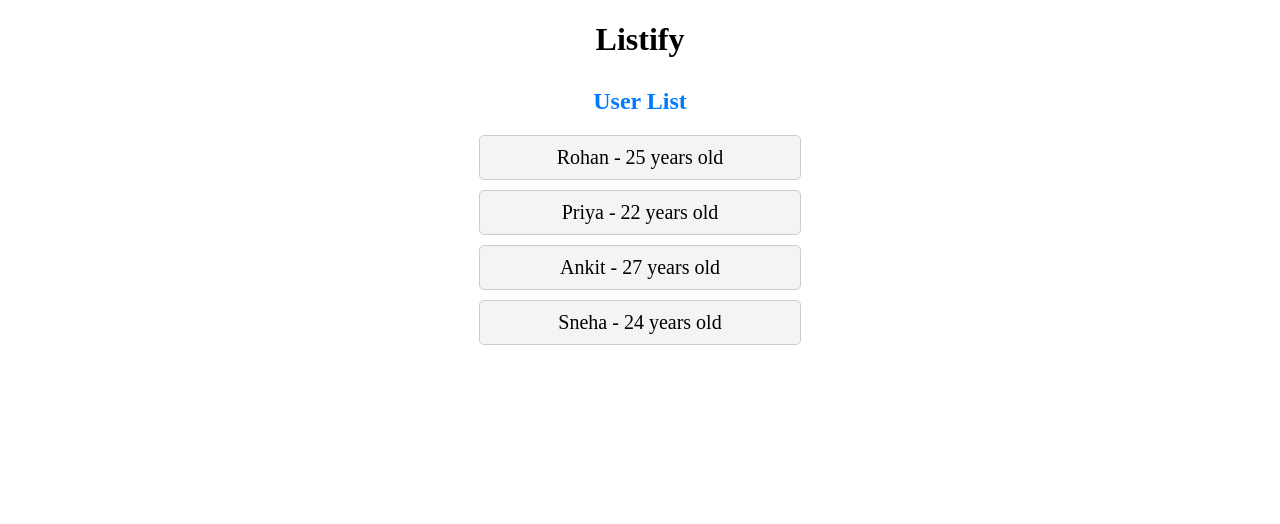
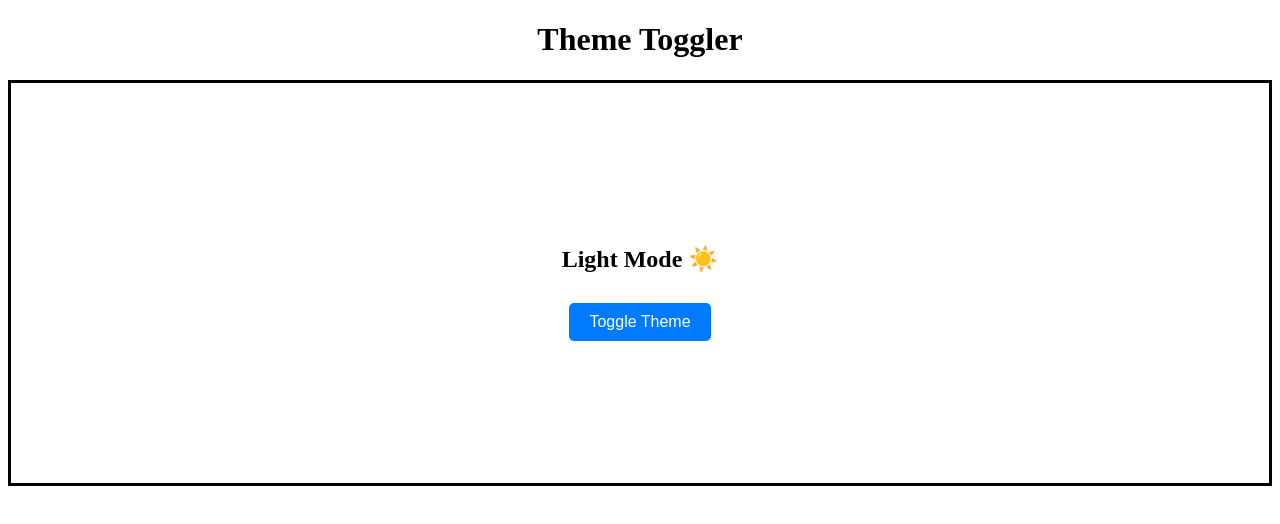
Before and after one commit to heyRahull/Learn-React-with-Rahul, a React (Create React App) app: page / in a window 1280 px wide. Shown: the top 524 px of the page. Built offline with nearby package versions, Linux system fonts and the light colour scheme.

Commit message:
Theme Toggler Code

```diff
--- a/src/App.js
+++ b/src/App.js
@@ -1,11 +1,11 @@
 import React from "react";
-import UserList from "./components/UserList";
+import ThemeToggle from "./components/ThemeToggle";
 
 const App = () => {
   return (
-    <div>
-      <h1 style={{ textAlign: "center" }}>Listify</h1>
-      <UserList />
+    <div style={{ textAlign: "center" }}>
+      <h1>Theme Toggler</h1>
+      <ThemeToggle />
     </div>
   );
 };
--- /dev/null
+++ b/src/components/ThemeToggle.css
@@ -0,0 +1,9 @@
+.themeToggle {
+  height: 50vh;
+  display: flex;
+  justify-content: center;
+  align-items: center;
+  flex-direction: column;
+  transition: 0.3s ease-in-out;
+  border: 3px solid black;
+}
--- /dev/null
+++ b/src/components/ThemeToggle.js
@@ -0,0 +1,40 @@
+import React, { useState } from "react";
+import "./ThemeToggle.css";
+
+const ThemeToggle = () => {
+  const [isDark, setIsDark] = useState(false);
+
+  const toggleTheme = () => {
+    setIsDark((prevTheme) => !prevTheme);
+  };
+
+  return (
+    <div
+      style={{
+        backgroundColor: isDark ? "#333" : "#fff",
+        color: isDark ? "#fff" : "#000",
+      }}
+      className="themeToggle"
+    >
+      <h2>{isDark ? "Dark Mode 🌙" : "Light Mode ☀️"}</h2>
+      <button onClick={toggleTheme} style={styles.button}>
+        Toggle Theme
+      </button>
+    </div>
+  );
+};
+
+const styles = {
+  button: {
+    padding: "10px 20px",
+    fontSize: "16px",
+    background: "#007BFF",
+    color: "#fff",
+    border: "none",
+    borderRadius: "5px",
+    cursor: "pointer",
+    marginTop: "10px",
+  },
+};
+
+export default ThemeToggle;
```
